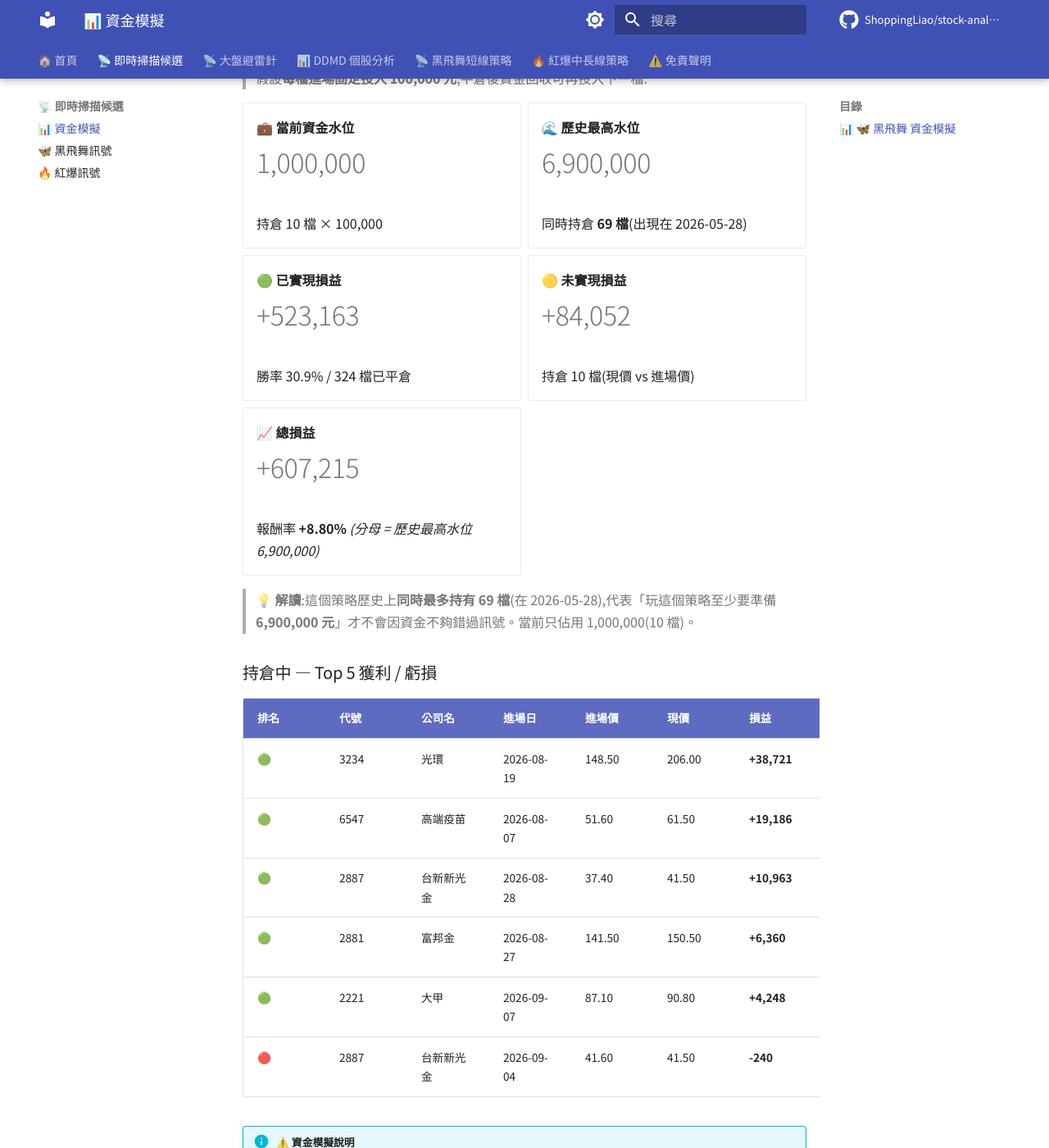
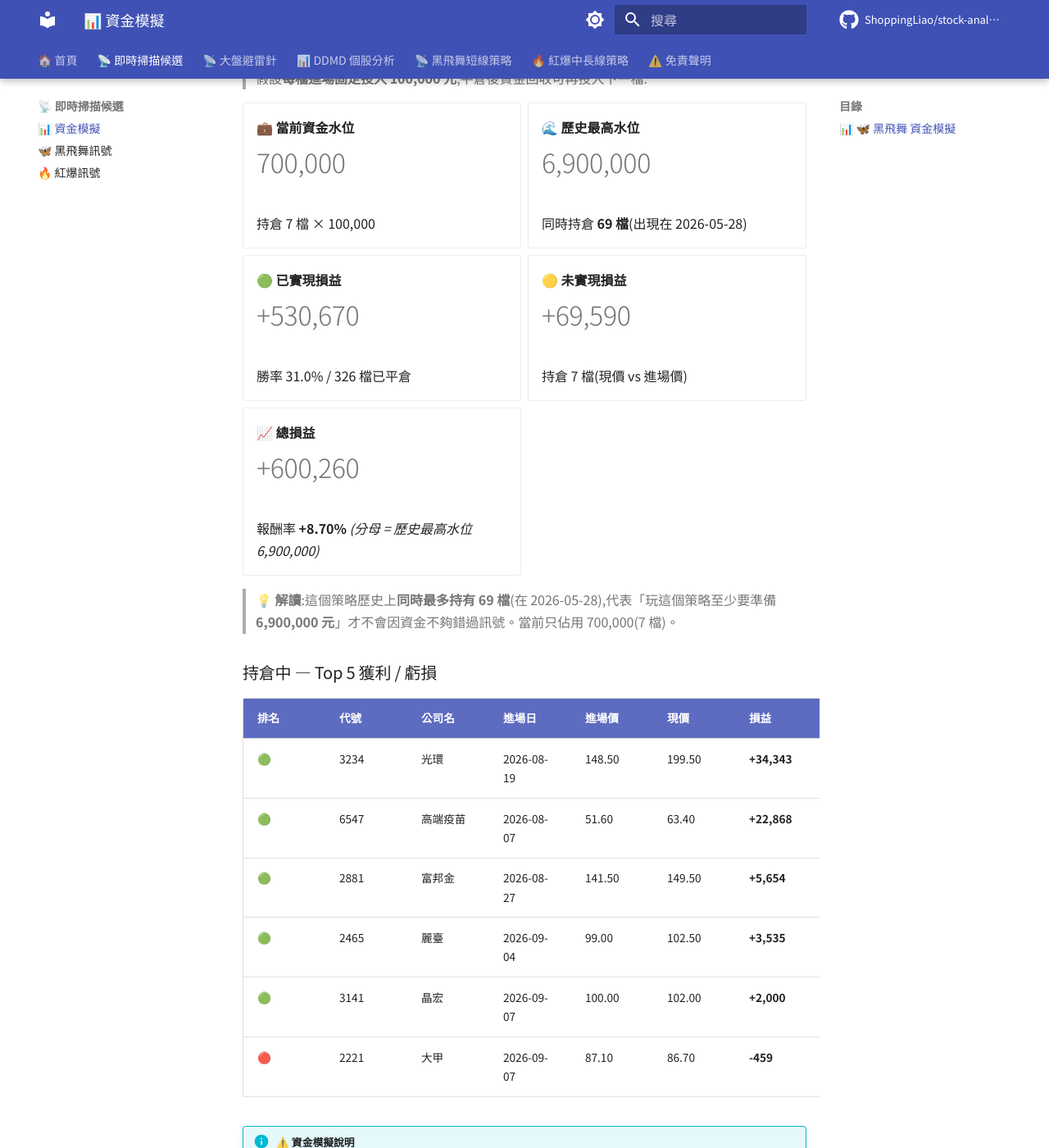
Before and after one commit to ShoppingLiao/stock-analysis-public, an MkDocs documentation site: the page built from docs/signals_capital.md, in a window 1280 px wide and 1400 px high, scrolled down 445 px. Shown: the whole window at 82% size. Built offline with MkDocs 1.6.1 and Material for MkDocs 9.7.7, drawn with Linux system fonts in a browser that asks for light colours; comment, search, counter and statistics services are not loaded; some of the changed text lies outside the part shown.

Commit message:
docs(signals): update BB + RB + capital (2026-09-07)

```diff
--- a/docs/signals_capital.md
+++ b/docs/signals_capital.md
@@ -17,9 +17,9 @@
 
 -   **💼 當前資金水位**
 
-    # 1,000,000
+    # 700,000
 
-    持倉 10 檔 × 100,000
+    持倉 7 檔 × 100,000
 
 -   **🌊 歷史最高水位**
 
@@ -29,36 +29,36 @@
 
 -   **🟢 已實現損益**
 
-    # +523,163
+    # +530,670
 
-    勝率 30.9% / 324 檔已平倉
+    勝率 31.0% / 326 檔已平倉
 
 -   **🟡 未實現損益**
 
-    # +84,052
+    # +69,590
 
-    持倉 10 檔(現價 vs 進場價)
+    持倉 7 檔(現價 vs 進場價)
 
 -   **📈 總損益**
 
-    # +607,215
+    # +600,260
 
-    報酬率 **+8.80%** _(分母 = 歷史最高水位 6,900,000)_
+    報酬率 **+8.70%** _(分母 = 歷史最高水位 6,900,000)_
 
 </div>
 
-> **💡 解讀**:這個策略歷史上**同時最多持有 69 檔**(在 2026-05-28),代表「玩這個策略至少要準備 **6,900,000 元**」才不會因資金不夠錯過訊號。當前只佔用 1,000,000(10 檔)。
+> **💡 解讀**:這個策略歷史上**同時最多持有 69 檔**(在 2026-05-28),代表「玩這個策略至少要準備 **6,900,000 元**」才不會因資金不夠錯過訊號。當前只佔用 700,000(7 檔)。
 
 ### 持倉中 — Top 5 獲利 / 虧損
 
 | 排名 | 代號 | 公司名 | 進場日 | 進場價 | 現價 | 損益 | 損益% |
 |------|------|--------|--------|--------|------|------|-------|
-| 🟢 | 3234 | 光環 | 2026-08-19 | 148.50 | 206.00 | **+38,721** | **+38.72%** |
-| 🟢 | 6547 | 高端疫苗 | 2026-08-07 | 51.60 | 61.50 | **+19,186** | **+19.19%** |
-| 🟢 | 2887 | 台新新光金 | 2026-08-28 | 37.40 | 41.50 | **+10,963** | **+10.96%** |
-| 🟢 | 2881 | 富邦金 | 2026-08-27 | 141.50 | 150.50 | **+6,360** | **+6.36%** |
-| 🟢 | 2221 | 大甲 | 2026-09-07 | 87.10 | 90.80 | **+4,248** | **+4.25%** |
-| 🔴 | 2887 | 台新新光金 | 2026-09-04 | 41.60 | 41.50 | **-240** | **-0.24%** |
+| 🟢 | 3234 | 光環 | 2026-08-19 | 148.50 | 199.50 | **+34,343** | **+34.34%** |
+| 🟢 | 6547 | 高端疫苗 | 2026-08-07 | 51.60 | 63.40 | **+22,868** | **+22.87%** |
+| 🟢 | 2881 | 富邦金 | 2026-08-27 | 141.50 | 149.50 | **+5,654** | **+5.65%** |
+| 🟢 | 2465 | 麗臺 | 2026-09-04 | 99.00 | 102.50 | **+3,535** | **+3.54%** |
+| 🟢 | 3141 | 晶宏 | 2026-09-07 | 100.00 | 102.00 | **+2,000** | **+2.00%** |
+| 🔴 | 2221 | 大甲 | 2026-09-07 | 87.10 | 86.70 | **-459** | **-0.46%** |
 
 !!! info "⚠️ 資金模擬說明"
     每檔固定投入 **100,000 元**(教育性質,實際操作會依 TDMD 評分動態調整部位)。
@@ -111,16 +111,16 @@
 
 | 排名 | 代號 | 公司名 | 進場日 | 進場價 | 現價 | 損益 | 損益% |
 |------|------|--------|--------|--------|------|------|-------|
-| 🟢 | 6446 | 藥華藥 | 2026-05-14 | 780.00 | 1310.00 | **+67,949** | **+67.95%** |
-| 🟢 | 8039 | 台虹 | 2026-07-14 | 185.50 | 297.50 | **+60,377** | **+60.38%** |
-| 🟢 | 2395 | 研華 | 2026-07-09 | 547.00 | 711.00 | **+29,982** | **+29.98%** |
-| 🟢 | 2301 | 光寶科 | 2026-08-05 | 249.00 | 308.00 | **+23,695** | **+23.69%** |
-| 🟢 | 3498 | 陽程 | 2026-08-17 | 158.50 | 194.00 | **+22,397** | **+22.40%** |
-| 🔴 | 2491 | 吉祥全 | 2026-08-28 | 56.40 | 42.00 | **-25,532** | **-25.53%** |
+| 🟢 | 8039 | 台虹 | 2026-07-14 | 185.50 | 327.00 | **+76,280** | **+76.28%** |
+| 🟢 | 6446 | 藥華藥 | 2026-05-14 | 780.00 | 1325.00 | **+69,872** | **+69.87%** |
+| 🟢 | 2395 | 研華 | 2026-07-09 | 547.00 | 680.00 | **+24,314** | **+24.31%** |
+| 🟢 | 2301 | 光寶科 | 2026-08-05 | 249.00 | 299.00 | **+20,080** | **+20.08%** |
+| 🟢 | 3498 | 陽程 | 2026-08-17 | 158.50 | 189.50 | **+19,558** | **+19.56%** |
+| 🔴 | 2491 | 吉祥全 | 2026-08-28 | 56.40 | 43.00 | **-23,759** | **-23.76%** |
 | 🔴 | 2359 | 所羅門 | 2026-08-18 | 177.50 | 142.00 | **-20,000** | **-20.00%** |
-| 🔴 | 6265 | 方土昶 | 2026-08-17 | 63.30 | 54.20 | **-14,376** | **-14.38%** |
-| 🔴 | 2615 | 萬海 | 2026-08-24 | 124.50 | 115.00 | **-7,631** | **-7.63%** |
-| 🔴 | 6108 | 競國 | 2026-08-19 | 24.75 | 22.95 | **-7,273** | **-7.27%** |
+| 🔴 | 6265 | 方土昶 | 2026-08-17 | 63.30 | 54.80 | **-13,428** | **-13.43%** |
+| 🔴 | 1312 | 國喬 | 2026-09-01 | 15.65 | 14.10 | **-9,904** | **-9.90%** |
+| 🔴 | 2615 | 萬海 | 2026-08-24 | 124.50 | 114.50 | **-8,032** | **-8.03%** |
 
 !!! info "⚠️ 資金模擬說明"
     每檔固定投入 **100,000 元**(教育性質,實際操作會依 TDMD 評分動態調整部位)。
@@ -135,9 +135,9 @@
 
 -   **💼 當前資金水位**
 
-    # 4,700,000
+    # 4,400,000
 
-    BB 1,000,000 + RB 3,700,000
+    BB 700,000 + RB 3,700,000
 
 -   **🌊 兩策略歷史最高水位**
 
@@ -147,21 +147,21 @@
 
 -   **🟢 已實現損益**
 
-    # -219,247
+    # -211,740
 
-    BB +523,163 + RB -742,410
+    BB +530,670 + RB -742,410
 
 -   **🟡 未實現損益**
 
-    # +314,489
+    # +274,382
 
-    BB +84,052 + RB +230,437
+    BB +69,590 + RB +204,792
 
 -   **📈 總損益**
 
-    # +95,242
+    # +62,643
 
-    報酬率 **+0.42%** _(分母 = 兩策略歷史最高水位)_
+    報酬率 **+0.27%** _(分母 = 兩策略歷史最高水位)_
 
 </div>
 
```
Also changed, not shown: other parts of docs/signals_capital.md (+3 -3 lines), docs/signals_black_butterfly.md (+14 -11 lines).
